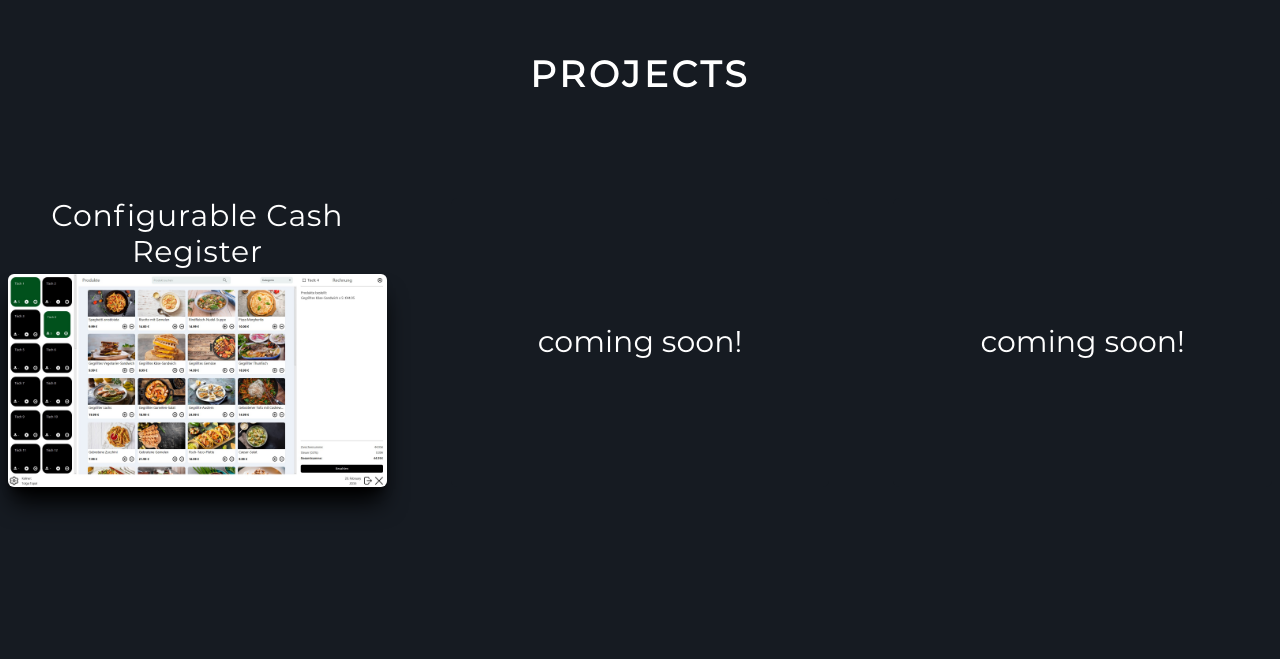
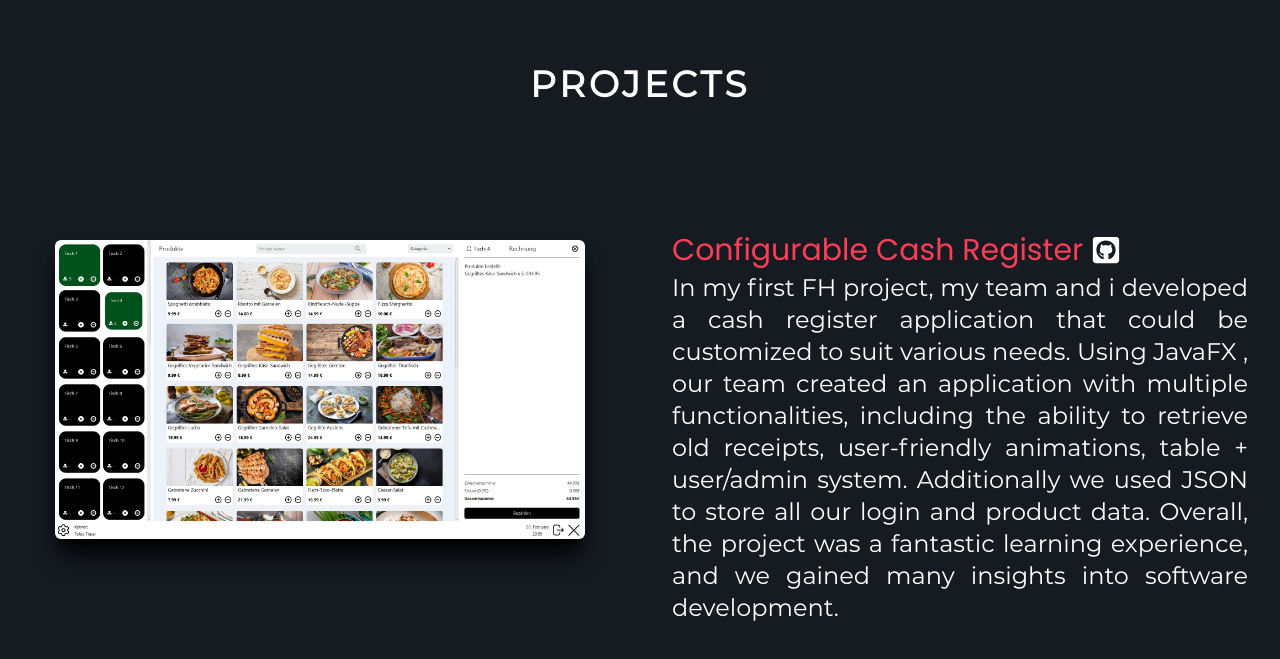
Before and after one commit to Torsoto/Portfolio, a React (Create React App) app: page / in a window 1280 px wide. Shown: the part 2099-2758 px from the top of the page. Built offline with nearby package versions, Linux system fonts and the light colour scheme.

Commit message:
design change

```diff
--- a/package.json
+++ b/package.json
@@ -14,7 +14,7 @@
     "react-scripts": "5.0.1",
     "react-scroll": "1.8.9",
     "react-typed": "1.2.0",
-    "react-zoom-pan-pinch": "2.6.1",
+    "react-zoom-pan-pinch": "^2.6.1",
     "web-vitals": "2.1.4"
   },
   "scripts": {
--- a/src/components/About.jsx
+++ b/src/components/About.jsx
@@ -30,7 +30,7 @@ export const About = () => {
           ></img>
         </div>
         <p
-          className={`p-8 mx-4 text-lg tracking-wide text-justify bg-transparent font-Montserrat md:text-xl lg:text-2xl md:p-0 ${
+          className={` mx-4 text-lg pt-8 tracking-wide text-justify bg-transparent font-Montserrat md:text-xl lg:text-2xl  ${
             isDarkMode ? "text-white" : "text-black font-semibold"
           }`}
         >
--- a/src/components/Modal/Carousel.jsx
+++ b/src/components/Modal/Carousel.jsx
@@ -10,7 +10,7 @@ const Carousel = ({ children: slides }) => {
     setCurr((curr) => (curr === slides.length - 1 ? 0 : curr + 1));
 
   return (
-    <div className="relative overflow-hidden bg-white rounded-md shadow-md shadow-black ">
+    <div className="relative overflow-hidden bg-white shadow-black ">
       <div
         className="flex transition-transform duration-700 ease-out"
         style={{ transform: `translateX(-${curr * 100}%)` }}
--- a/src/components/Modal/M1.jsx
+++ b/src/components/Modal/M1.jsx
@@ -1,8 +1,10 @@
 import React, { useContext } from "react";
+import { TransformComponent, TransformWrapper } from "react-zoom-pan-pinch";
 
 //Icons
 import { AiFillCloseCircle } from "react-icons/ai";
-import { FaGithubSquare } from "react-icons/fa";
+import { BiReset } from "react-icons/bi";
+import { BsZoomIn, BsZoomOut } from "react-icons/bs";
 
 //Images and Videos
 import Java from "../images/logos/JavaSmall.png";
@@ -21,7 +23,7 @@ import Carousel from "./Carousel";
 
 import LanguageContext from "../Lng";
 
-const slides = [];
+const slides = [V1, V2, V3, V4, V5, V6, V7, V8, V9];
 
 const M1 = ({ visible, onClose }) => {
   const { isEnglish } = useContext(LanguageContext);
@@ -35,86 +37,25 @@ const M1 = ({ visible, onClose }) => {
     >
       <div
         onClick={(e) => e.stopPropagation()}
-        className=" p-2 text-black bg-[#161b22] rounded-3xl overflow-hidden max-w-[1200px] w-[90%] fadeIn"
+        className=" text-black bg-transparent rounded-md overflow-hidden max-w-[1200px] w-[90%] fadeIn"
       >
-        <div className="flex justify-end pt-1 pb-2 mt-0 align-top bg-[#161b22]">
-          <button
-            onClick={onClose}
-            className="flex justify-end w-[18px] text-4xl md:w-[35px]  text-black align-middle"
+        <TransformWrapper
+          doubleClick={{ disabled: true }}
+          disablePadding
+          wheel={0.2}
         >
-            <AiFillCloseCircle size={35} className="bg-[#161b22] text-white" />
-          </button>
-        </div>
-        <div className="mx-auto bg-[#161b22]  md:w-[62%]">
+          <div className="mx-auto ">
+            <TransformComponent>
               <Carousel>
                 {[
                   ...slides.map((s) => (
-                <img
-                  src={s}
-                  alt="Login Page"
-                  className="flex-shrink-0 w-full rounded-xl"
-                />
+                    <video autoPlay loop playsInline muted src={s} />
                   )),
-              <video src={V1} autoPlay muted loop playsInline />,
-              <video src={V2} autoPlay muted loop playsInline />,
-              <video src={V3} autoPlay muted loop playsInline />,
-              <video src={V4} autoPlay muted loop playsInline />,
-              <video src={V5} autoPlay muted loop playsInline />,
-              <video src={V6} autoPlay muted loop playsInline />,
-              <video src={V7} autoPlay muted loop playsInline />,
-              <video src={V8} autoPlay muted loop playsInline />,
-              <video src={V9} autoPlay muted loop playsInline />,
                 ]}
               </Carousel>
+            </TransformComponent>
           </div>
-        <div className="px-0 pt-8 bg-[#161b22] md:px-10 md:pt-10">
-          <div className="flex bg-[#161b22]">
-            <h1 className="pb-1 text-[#fe3e57] text-base bg-[#161b22] md:text-2xl font-Poppins">
-              {" "}
-              Configurable Cash Register
-            </h1>
-            <a
-              href="https://github.com/d3vote/XSolutions-Configurable-Cash-Register"
-              alt="Link to Project Repository"
-              target={"_blank"}
-              rel="noreferrer"
-              className="transition-all duration-100 ease-out bg-[#161b22]"
-              title="Github-Repo"
-            >
-              <FaGithubSquare
-                size={30}
-                className="mt-[3px] w-[18px] h-[18px] text-white md:w-[30px] md:h-[30px] ml-2 transition-all duration-300 ease-in-out bg-[#161b22] hover:scale-125"
-              />
-            </a>
-          </div>
-          <p className="text-justify text-white bg-[#161b22] text-[10px] sm:text-sm md:text-lg lg:text-xl font-Montserrat">
-            {isEnglish
-              ? "In my first FH project, my team and i developed a cash register application that could be customized to suit various needs. Using JavaFX , our team created an application with multiple functionalities, including the ability to retrieve old receipts, user-friendly animations, table + user/admin system. Additionally we used JSON to store all our login and product data. Overall, the project was a fantastic learning experience, and we gained many insights into software development."
-              : "Bei meinem ersten Projekt an der FH haben mein Team und ich eine Kassen-Applikation entwickelt, die an verschiedene Anforderungen angepasst werden kann. Mit Hilfe von JavaFX hat unser Team eine Anwendung mit mehreren Funktionen erstellt, inklusive der Möglichkeit, alte Belege abzurufen, benutzerfreundliche Animationen sowie ein Tisch- und Benutzer-/Admin-System. Zusätzlich haben wir JSON verwendet, um alle unsere Login- und Produktinformationen zu speichern. Insgesamt war das Projekt eine fantastische Lernerfahrung, bei der wir viele Einblicke in die Softwareentwicklung gewonnen haben."}
-          </p>
-        </div>
-        <div className="flex gap-4 pt-4 text-white text-center bg-[#161b22] place-content-center lg:pt-6">
-          <div className="bg-[#161b22] ">
-            <img
-              src={Java}
-              alt="JavaFX Logo"
-              className="mx-auto bg-[#161b22] w-[32px] h-[32px] lg:w-[48px] lg:h-[48px]"
-            />
-            <p className="text-xs lg:text-[16px] bg-[#161b22] md:text-base">
-              JavaFX
-            </p>
-          </div>
-          <div className="bg-[#161b22]">
-            <img
-              src={JSON}
-              alt="JSON Logo"
-              className="bg-[#161b22] w-[32px] h-[32px] lg:w-[48px] lg:h-[48px]"
-            />
-            <p className="text-xs lg:text-[16px] bg-[#161b22] md:text-base">
-              JSON
-            </p>
-          </div>
-        </div>
+        </TransformWrapper>
       </div>
     </div>
   );
--- a/src/components/Navbar.jsx
+++ b/src/components/Navbar.jsx
@@ -146,7 +146,7 @@ const Navbar = () => {
             size={32}
             alt="Dark/Light Mode"
             title="Dark/Light Toggle"
-            className={`transition-all duration-150 bg-transparent ease-in cursor-pointer hover:scale-110 lg:active:translate-y-1 ${
+            className={`transition-all duration-150 bg-transparent ease-in cursor-pointer hover:scale-110 lg:active:translate-y-1 hidden ${
               isDarkMode ? "text-white" : "text-black"
             }`}
             onClick={() => toggleDarkMode(false)}
@@ -273,7 +273,7 @@ const Navbar = () => {
               size={32}
               alt="Dark/Light Mode"
               title="Dark/Light Mode"
-              className="cursor-pointer"
+              className="hidden cursor-pointer"
             ></MdDarkMode>
           </div>
         </ul>
--- a/src/components/Projects.jsx
+++ b/src/components/Projects.jsx
@@ -3,6 +3,9 @@ import { useInView } from "react-intersection-observer";
 import M1 from "./Modal/M1";
 import P1 from "./images/Project1/2.jpg";
 import LanguageContext from "./Lng";
+import { FaGithubSquare } from "react-icons/fa";
+import Java from "./images/logos/java.png";
+import JSON from "./images/logos/JSON.png";
 
 const Projects = ({ p1, p2, p3 }) => {
   const { ref, inView } = useInView({
@@ -24,34 +27,47 @@ const Projects = ({ p1, p2, p3 }) => {
       </div>
       <div
         ref={ref}
-        className={inView ? "fadeLeft bg-[#161b22]" : "invisible  bg-[#161b22]"}
+        className={
+          inView
+            ? "fadeLeft pt-16 md:pt-32 bg-[#161b22]"
+            : "invisible  bg-[#161b22]"
+        }
       >
-        <div
-          className="max-w-[1600px] mx-auto grid lg:grid-rows-1 lg:grid-cols-3
-       grid-col-1 grid-rows-3 pb-24 lg:w-full w-9/12 gap-12 bg-[#161b22] pt-24"
-        >
+        <div className="max-w-[1600px] mx-auto grid grid-col-1 xl:grid-cols-2 grid-rows-1 pb-24  bg-[#161b22]">
           <div
             onClick={() => setShowM1(true)}
-            className="m-2  transition-all duration-200 ease-in-out cursor-pointer md:hover:scale-105 bg-[#161b22] active:translate-y-2"
+            className="m-2 pb-8 transition-all duration-200 ease-in-out cursor-pointer bg-[#161b22] active:translate-y-2"
           >
-            <p className="md:text-3xl text-xl pb-1 text-center bg-[#161b22] tracking-wide">
-              Configurable Cash Register
-            </p>
             <img
               src={P1}
               alt="first Project pic"
-              className="rounded-md shadow-xl shadow-black "
+              className="w-[85%] mx-auto transition-all duration-200 ease-in-out rounded-md shadow-none md:shadow-xl active:translate-y-2 md:hover:scale-105 md:shadow-black "
             ></img>
           </div>
-          <div className="grid m-2 text-2xl lg:text-3xl align-middle transition-all duration-200 ease-in-out cursor-pointer rounded-md place-items-center md:hover:scale-105 bg-[#161b22] active:translate-y-2">
-            <p className="bg-[#161b22]">
-              {isEnglish ? "coming soon!" : "kommt bald!"}
-            </p>
-          </div>
-          <div className="grid  m-2 text-2xl lg:text-3xl align-middle transition-all duration-200 ease-in-out cursor-pointer rounded-md place-items-center md:hover:scale-105 bg-[#161b22] active:translate-y-2">
-            <p className="bg-[#161b22]">
-              {isEnglish ? "coming soon!" : "kommt bald!"}
-            </p>
+          <div className=" my-auto mx-8 text-justify text-white bg-[#161b22] text-lg md:text-2xl font-Montserrat">
+            <div className="flex bg-[#161b22]">
+              <h1 className="pb-1 text-[#fe3e57] text-xl bg-[#161b22] sm:text-3xl font-Poppins">
+                {isEnglish
+                  ? "Configurable Cash Register"
+                  : "Konfigurierbare Registrierkasse"}
+              </h1>
+              <a
+                href="https://github.com/d3vote/XSolutions-Configurable-Cash-Register"
+                alt="Link to Project Repository"
+                target={"_blank"}
+                rel="noreferrer"
+                className="transition-all duration-100 ease-out bg-[#161b22]"
+                title="Github-Repo"
+              >
+                <FaGithubSquare
+                  size={30}
+                  className="mt-[3px] w-[25px] h-[25px] text-white md:w-[30px] md:h-[30px] ml-2 transition-all duration-300 ease-in-out bg-[#161b22] hover:scale-125"
+                />
+              </a>
+            </div>
+            {isEnglish
+              ? "In my first FH project, my team and i developed a cash register application that could be customized to suit various needs. Using JavaFX , our team created an application with multiple functionalities, including the ability to retrieve old receipts, user-friendly animations, table + user/admin system. Additionally we used JSON to store all our login and product data. Overall, the project was a fantastic learning experience, and we gained many insights into software development."
+              : "Bei meinem ersten Projekt an der FH haben mein Team und ich eine Kassen-Applikation entwickelt, die an verschiedene Anforderungen angepasst werden kann. Mit Hilfe von JavaFX hat unser Team eine Anwendung mit mehreren Funktionen erstellt, inklusive der Möglichkeit, alte Belege abzurufen, benutzerfreundliche Animationen sowie ein Tisch- und Benutzer-/Admin-System. Zusätzlich haben wir JSON verwendet, um alle unsere Login- und Produktinformationen zu speichern. Insgesamt war das Projekt eine fantastische Lernerfahrung, bei der wir viele Einblicke in die Softwareentwicklung gewonnen haben."}
           </div>
         </div>
       </div>
```
Also changed, not shown: src/components/Contact.jsx (+7 -6 lines), 1 other file (tests, documents, lock files or other folders). Lines whose indentation alone changed are shown as unchanged.
